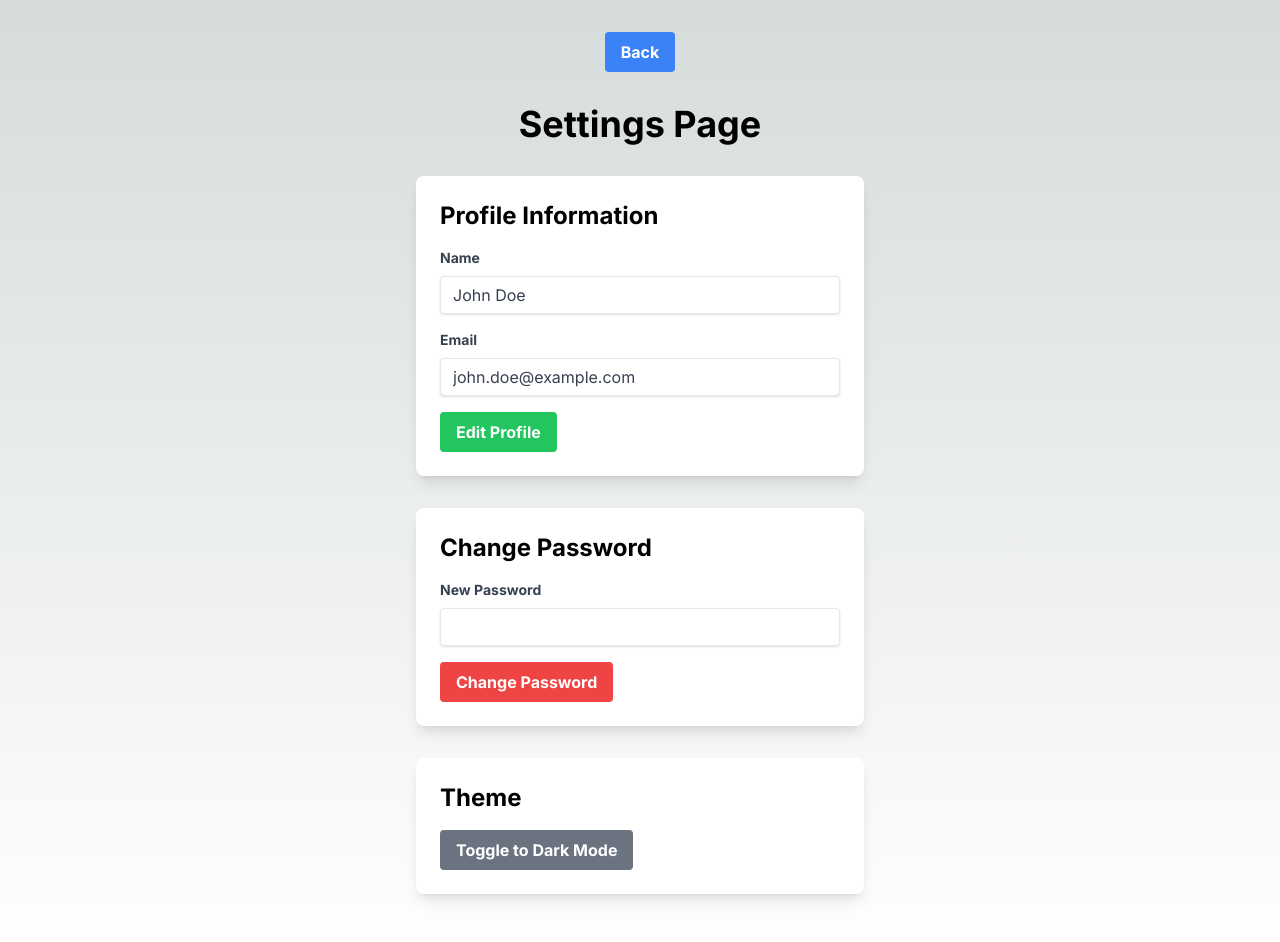
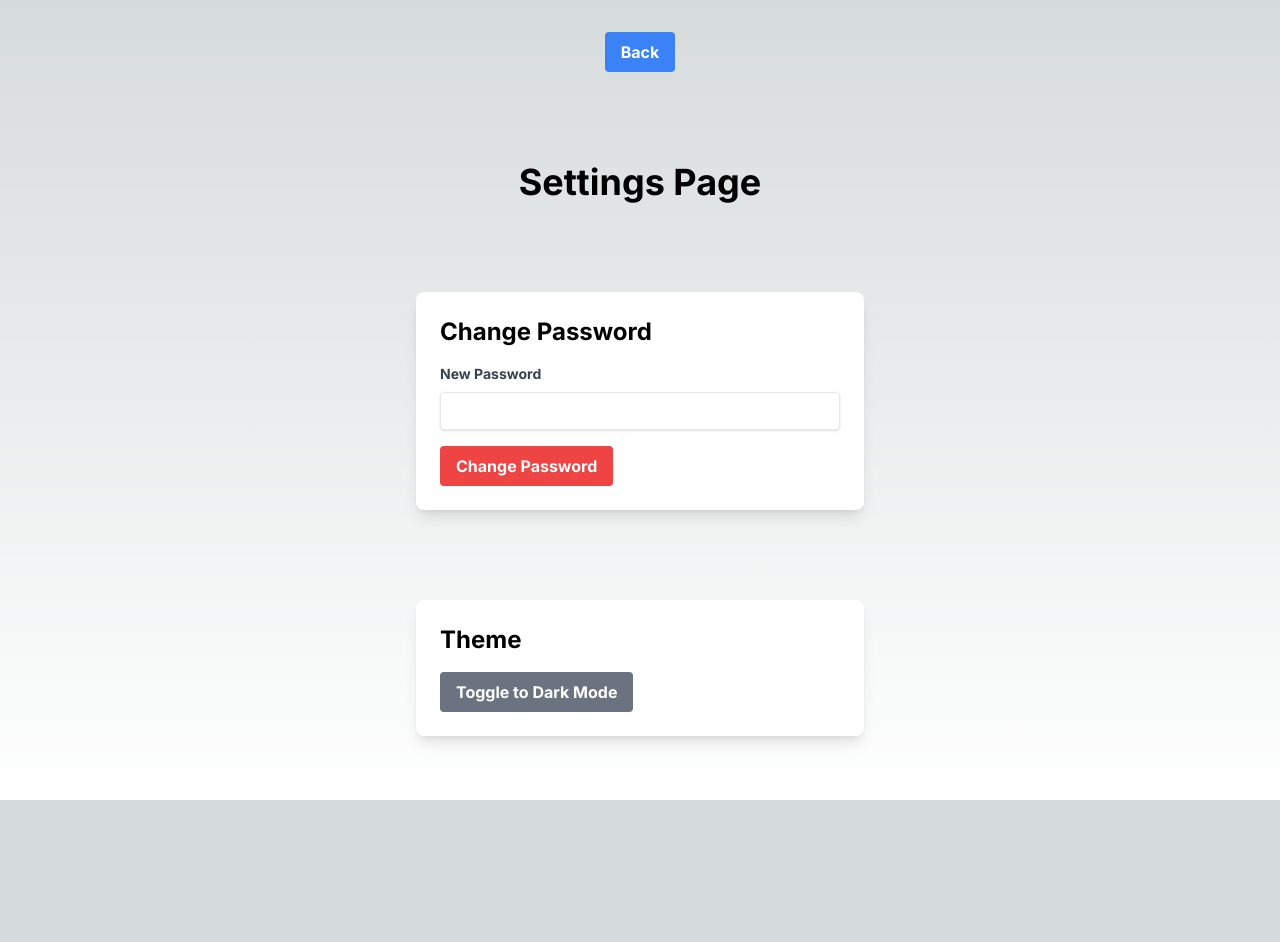
Before and after one commit to vimal336/nextjs, a Next.js app in the folder nextjs-project/: page /dashboard/settings in a window 1280 px wide. Shown: the top 942 px of the page. After the commit the page ends 800 px from the top, so only its background shows below. Built offline with nearby package versions, Linux system fonts and the light colour scheme.

Commit message:
next js routing

```diff
--- a/nextjs-project/src/app/dashboard/settings/page.js
+++ b/nextjs-project/src/app/dashboard/settings/page.js
@@ -4,8 +4,6 @@ import { useRouter } from "next/navigation";
 
 export default function Settings() {
   const router = useRouter();
-  const [name, setName] = useState("John Doe");
-  const [email, setEmail] = useState("john.doe@example.com");
   const [password, setPassword] = useState("");
   const [darkMode, setDarkMode] = useState(false);
 
@@ -36,38 +34,6 @@ export default function Settings() {
       </button>
 
       <h1 className="text-4xl font-bold mb-8">Settings Page</h1>
-
-      <div className="w-full max-w-md bg-white shadow-lg rounded-lg p-6 mb-8">
-        <h2 className="text-2xl font-bold mb-4">Profile Information</h2>
-        <div className="mb-4">
-          <label className="block text-gray-700 text-sm font-bold mb-2">
-            Name
-          </label>
-          <input
-            type="text"
-            value={name}
-            onChange={(e) => setName(e.target.value)}
-            className="shadow appearance-none border rounded w-full py-2 px-3 text-gray-700 leading-tight focus:outline-none focus:shadow-outline"
-          />
-        </div>
-        <div className="mb-4">
-          <label className="block text-gray-700 text-sm font-bold mb-2">
-            Email
-          </label>
-          <input
-            type="email"
-            value={email}
-            onChange={(e) => setEmail(e.target.value)}
-            className="shadow appearance-none border rounded w-full py-2 px-3 text-gray-700 leading-tight focus:outline-none focus:shadow-outline"
-          />
-        </div>
-        <button
-          onClick={saveProfile}
-          className="bg-green-500 hover:bg-green-700 rounded text-white font-bold py-2 px-4"
-        >
-          Edit Profile
-        </button>
-      </div>
 
       <div className="w-full max-w-md bg-white shadow-lg rounded-lg p-6 mb-8">
         <h2 className="text-2xl font-bold mb-4">Change Password</h2>
```
